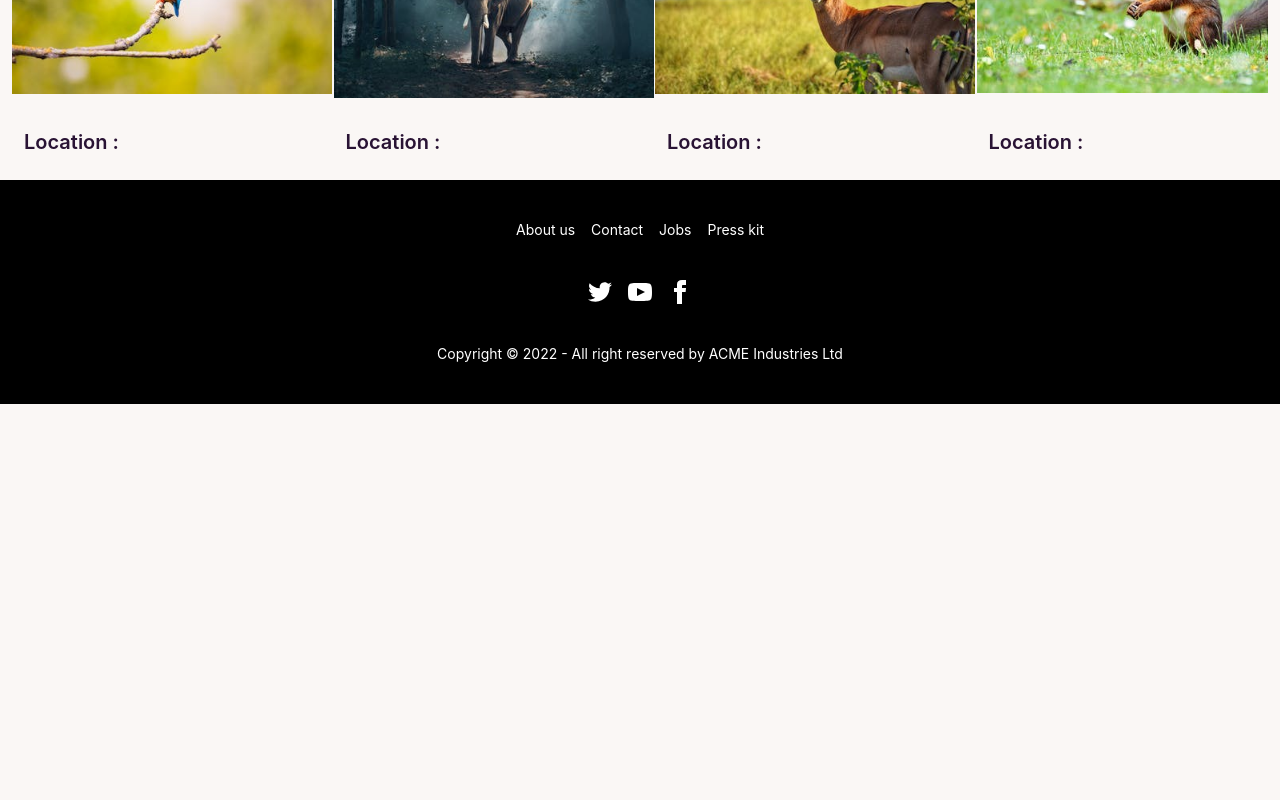
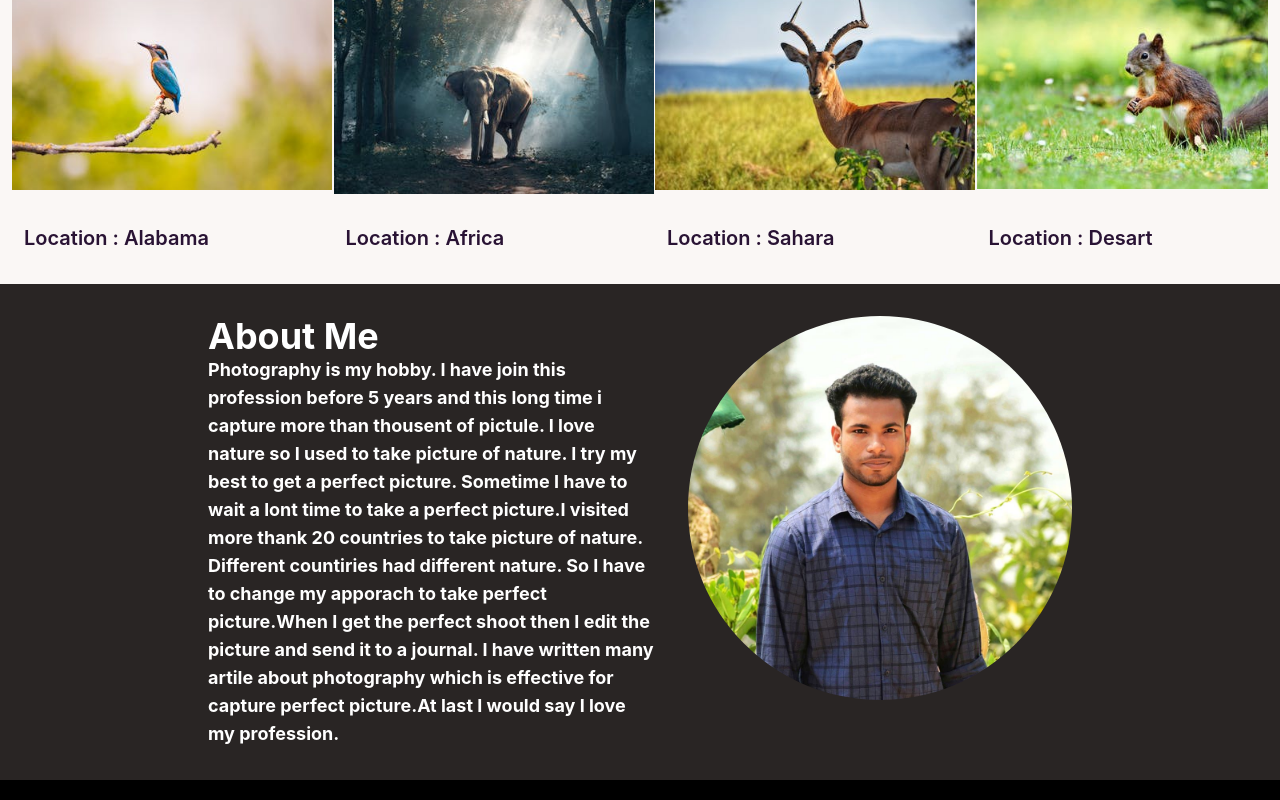
Before and after one commit to rabiul155/PhotoGraphyPro-client, a React (Create React App) app: page / in a window 1280 px wide. Shown: the part 1100-1900 px from the top of the page. Before the commit the page ends 1504 px from the top, so only its background shows below. Built offline with nearby package versions, Linux system fonts and the light colour scheme; no server answers.

Commit message:
privte route added

```diff
--- a/src/App.js
+++ b/src/App.js
@@ -9,6 +9,7 @@ import MyReview from './component/Pages/MyReview/MyReview';
 import ServiceDetails from './component/Pages/ServiceDetails/ServiceDetails';
 import Services from './component/Pages/Services/Services';
 import SignUp from './component/Pages/SignUp/SignUp';
+import PrivateRoute from './component/PrivateRoute/PrivateRoute';
 import Main from './layout/Main';
 
 function App() {
@@ -24,12 +25,12 @@ function App() {
         },
         {
           path: '/myreview',
-          element: <MyReview></MyReview>
+          element: <PrivateRoute><MyReview></MyReview></PrivateRoute>
 
         },
         {
           path: '/addservice',
-          element: <AddService></AddService>
+          element: <PrivateRoute><AddService></AddService></PrivateRoute>
 
         },
         {
@@ -54,7 +55,6 @@ function App() {
         {
           path: '/services/:id',
           loader: ({ params }) => {
-            console.log(params.id)
             return fetch(`http://localhost:5000/services/${params.id}`)
           },
           element: <ServiceDetails></ServiceDetails>
--- a/src/component/Pages/Home/Home.js
+++ b/src/component/Pages/Home/Home.js
@@ -12,11 +12,9 @@ import img4 from '../../../images/swipe/img4.jpeg';
 import img5 from '../../../images/swipe/img5.webp';
 import img6 from '../../../images/swipe/img6.jpeg';
 import img7 from '../../../images/swipe/img7.jpeg';
-import img8 from '../../../images/swipe/img8.jpeg';
-import img9 from '../../../images/swipe/img9.webp';
-import img10 from '../../../images/swipe/img10.jpeg';
 import ServiceCard from '../Shared/ServiceCard/ServiceCard';
 import { Link } from 'react-router-dom';
+import pro from '../../../images/pro.jpg'
 
 
 const Home = () => {
@@ -73,7 +71,8 @@ const Home = () => {
             {/*............ my work section ............. */}
 
 
-            <div className=' px-3 py-3 justify-center '>
+            <div className=' px-3 py-5 justify-center '>
+                <h2 className=' text-4xl font-bold text-center p-6'>My work</h2>
 
                 <Swiper
                     freeMode={true}
@@ -85,32 +84,44 @@ const Home = () => {
 
                 >
                     <SwiperSlide>
-                        <Swipe data={{ image: img1 }}></Swipe>
+                        <Swipe data={{ image: img1, location: 'Alabama' }}></Swipe>
                     </SwiperSlide>
                     <SwiperSlide>
-                        <Swipe data={{ image: img2 }}></Swipe>
+                        <Swipe data={{ image: img2, location: "Africa" }}></Swipe>
                     </SwiperSlide>
                     <SwiperSlide>
-                        <Swipe data={{ image: img3 }}></Swipe>
+                        <Swipe data={{ image: img3, location: "Sahara" }}></Swipe>
                     </SwiperSlide>
                     <SwiperSlide>
-                        <Swipe data={{ image: img4 }}></Swipe>
+                        <Swipe data={{ image: img4, location: "Desart " }}></Swipe>
                     </SwiperSlide>
                     <SwiperSlide>
-                        <Swipe data={{ image: img5 }}></Swipe>
+                        <Swipe data={{ image: img5, location: "India" }}></Swipe>
                     </SwiperSlide>
                     <SwiperSlide>
-                        <Swipe data={{ image: img6 }}></Swipe>
+                        <Swipe data={{ image: img6, location: "GreenLand" }}></Swipe>
                     </SwiperSlide>
                     <SwiperSlide>
-                        <Swipe data={{ image: img7 }}></Swipe>
+                        <Swipe data={{ image: img7, location: "Peru" }}></Swipe>
                     </SwiperSlide>
-
-
-
-
                 </Swiper>
 
+            </div>
+
+            {/* about Me section  */}
+
+            <div className=' bg-stone-800'>
+                <div className=' flex justify-around w-3/4 text-white m-auto p-8'>
+                    <div className='w-1/2'>
+                        <h2 className=' text-4xl font-bold '> About Me </h2>
+                        <p className=' text-lg font-bold'>Photography is my hobby.
+                            I have join this profession before 5 years and this long time i capture more than thousent of pictule. I love nature so I used to take picture of nature. I try my best to get a perfect picture. Sometime I have to wait a lont time to take a perfect picture.I visited more thank 20 countries to take picture of nature. Different countiries had different nature. So I have to change my apporach to take perfect picture.When I get the perfect shoot then I edit the picture and send it to a journal. I have written many artile about photography which is effective for capture perfect picture.At last I would say I love my profession. </p>
+
+                    </div>
+                    <div className=''>
+                        <img className=' w-96 h-96 rounded-full' src={pro} alt="" />
+                    </div>
+                </div>
             </div>
 
 
--- a/src/component/Pages/Home/Swipe/Swipe.js
+++ b/src/component/Pages/Home/Swipe/Swipe.js
@@ -1,12 +1,12 @@
 import React from 'react';
 
 const Swipe = (props) => {
-    const { image } = props.data;
+    const { image, location } = props.data;
     return (
         <div className=" w-80 h-72  image-full ">
             <figure><img src={image} alt="none" /></figure>
             <div className="card-body">
-                <h2 className="card-title absolute bottom-3 left-3">Location : </h2>
+                <h2 className="card-title absolute bottom-3 left-3">Location : {location}</h2>
             </div>
         </div>
     );
--- a/src/component/Pages/LogIn/LogIn.js
+++ b/src/component/Pages/LogIn/LogIn.js
@@ -2,11 +2,14 @@
 import { useContext } from "react";
 import toast from "react-hot-toast";
 import { FaGoogle, FaFacebook, FaGithub } from "react-icons/fa";
-import { Link, useNavigate } from "react-router-dom";
+import { Link, useLocation, useNavigate } from "react-router-dom";
 import { AuthContext } from "../../../context/UserContext";
 
 
 const LogIn = () => {
+
+    const location = useLocation()
+    const from = location.state?.from?.pathname || '/';
 
     const navigate = useNavigate();
     const { logIn, createUserGoogle } = useContext(AuthContext)
@@ -23,7 +26,7 @@ const LogIn = () => {
                 const user = result.user;
                 console.log(user);
                 form.reset();
-                navigate('/')
+                navigate(from, { replace: true });
 
 
             })
--- a/src/component/Pages/MyReview/MyReview.js
+++ b/src/component/Pages/MyReview/MyReview.js
@@ -5,20 +5,22 @@ import ReviewDetails from './ReviewDetails/ReviewDetails';
 const MyReview = () => {
     const { user } = useContext(AuthContext);
     const [review, setReview] = useState([])
-    const { email } = user;
-    console.log(email);
+
+
     useEffect(() => {
-        fetch(`http://localhost:5000/reviews/${email}`)
+        fetch(`http://localhost:5000/reviews/${user?.email}`)
             .then(res => res.json())
             .then(data => {
                 setReview(data)
                 console.log(data)
             })
-    }, [email])
+    }, [user?.email])
 
 
     return (
         <div>
+            {
+                review?.length > 0 ?
                     <div className=' m-4'>
                         {
                             review.map(rev => <ReviewDetails
@@ -27,6 +29,15 @@ const MyReview = () => {
                             ></ReviewDetails>)
                         }
                     </div>
+                    :
+                    <>
+                        <div className=' flex justify-center align-bottom'>
+                            <h2 className=' text-5xl font-bold '>You Do Not add Any Review Please Add A Review </h2>
+                        </div>
+
+                    </>
+            }
+
 
         </div>
     );
--- a/src/component/Pages/ServiceDetails/ServiceDetails.js
+++ b/src/component/Pages/ServiceDetails/ServiceDetails.js
@@ -1,12 +1,7 @@
 import React, { useContext, useEffect, useState } from 'react';
 import { Link, useLoaderData } from 'react-router-dom';
 import { AuthContext } from '../../../context/UserContext';
-import { Swiper, SwiperSlide } from 'swiper/react';
-import { FreeMode } from "swiper";
-import 'swiper/css';
-import 'swiper/css/free-mode';
 import ReviewCard from '../ReviewCard/ReviewCard';
-import { addToDB } from '../../fakeDB/fakeDB2';
 import toast from 'react-hot-toast';
 
 
@@ -18,6 +13,7 @@ const ServiceDetails = () => {
 
     const service = useLoaderData();
     const { _id, name, picture, rating, price, about } = service;
+
 
     const handleSubmit = (event) => {
         event.preventDefault();
@@ -56,11 +52,10 @@ const ServiceDetails = () => {
     }
 
     useEffect(() => {
-        fetch(`http://localhost:5000/reviews/${_id}`)
+        fetch(`http://localhost:5000/reviews?review_id=${_id}`)
             .then(res => res.json())
             .then(data => setReviews(data))
     }, [_id])
-
 
 
     return (
@@ -84,7 +79,7 @@ const ServiceDetails = () => {
 
             <div className=' px-3 py-3 justify-center '>
                 <h2 className=' text-5xl font-bold text-center p-8'>Visitors review</h2>
-                <div className=' flex justify-center'>
+                <div className=' flex flex-wrap justify-center gap-4'>
 
 
                     {
--- /dev/null
+++ b/src/component/PrivateRoute/PrivateRoute.js
@@ -0,0 +1,21 @@
+import React, { useContext } from 'react';
+import { Navigate, useLocation } from 'react-router-dom';
+import { AuthContext } from '../../context/UserContext';
+
+const PrivateRoute = ({ children }) => {
+    const location = useLocation()
+
+
+    const { user, loading } = useContext(AuthContext);
+
+    if (loading) {
+        return <div> loading....</div>
+    }
+
+    if (!user) {
+        return <Navigate to="/login" state={{ from: location }} replace></Navigate>
+    }
+    return children;
+};
+
+export default PrivateRoute;
```
Also changed, not shown: src/images/pro.jpg (added). Lines whose indentation alone changed are shown as unchanged.
